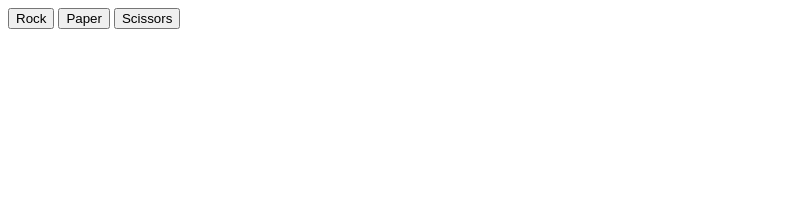
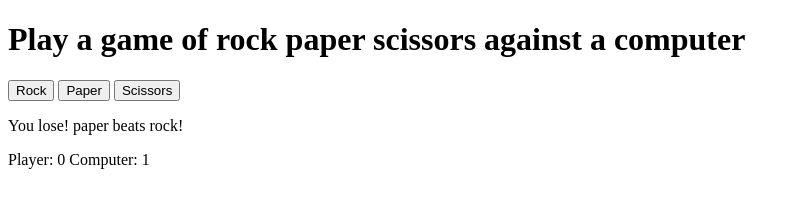
Before and after one commit to 1michhu1/odinProjectRockPaperScissors, a plain HTML site: page index.html in a window 1280 px wide. Both pictures are taken after a click on the button "Rock". Shown: the whole page, without its empty margins (0-800 px from the left). Drawn offline with Linux system fonts and the light colour scheme.

Commit message:
add rock paper scissors ui (display score and results)

```diff
--- a/index.html
+++ b/index.html
@@ -7,9 +7,14 @@
     <script src="rockPaperScissors.js" defer></script>
 </head>
 <body>
+    <h1>Play a game of rock paper scissors against a computer</h1>
     <button id="rock">Rock</button>
     <button id="paper">Paper</button>
     <button id="scissors">Scissors</button>
+    <div>
+        <p id="roundResultText"></p>
+        <p id="totalScoreResultText"></p>
+    </div>
 
 </body>
 </html>
--- a/rockPaperScissors.js
+++ b/rockPaperScissors.js
@@ -1,10 +1,21 @@
-function getComputerChoice(choices) {
+let numRoundsPlayed = 0
+let compChoices = ['rock', 'paper', 'scissors']
+let playerScore = 0
+let compScore = 0
+const resultRef = document.querySelector("#roundResultText")
+const totalScoreRef = document.querySelector("#totalScoreResultText")
+
+function getCompChoice(choices) {
     return choices[ Math.floor(Math.random() * choices.length)]
 };
 
-function playRound( playerSelection, computerSelection ) {
+function getGameResult( playerSelection, computerSelection ) {
+    // return game result as a number: 0=draw, 1=player wins, 2=computer wins
+    // and also returns game resultStr
     playerSelection = playerSelection.toLowerCase()
-    resultStr = "adsf"
+    resultStr = ""
+    resultNum = 0
+
     playerWin = ( (playerSelection == "paper" && computerSelection == 'rock')
     || (playerSelection == "scissors" && computerSelection == 'paper')
     || (playerSelection == "rock" && computerSelection == "scissors")
@@ -16,49 +27,52 @@ function playRound( playerSelection, computerSelection ) {
 
     } else if (playerWin) {
         resultStr = `You win! ${playerSelection} beats ${computerSelection}!`
+        resultNum = 1
     } else {
         resultStr = `You lose! ${computerSelection} beats ${playerSelection}!`
+        resultNum = 2
 
     }
 
-    return resultStr
+    return [resultNum, resultStr]
 };
 
-function getPlayerChoice() {
-    console.log(this.getAttribute('id'))
+function increaseScore(roundResult) {
+    if (roundResult === 1) {
+        playerScore += 1
+    }
+    else if (roundResult === 2) {
+        compScore += 1
+    }
+}
+
+function playRound() {
+    if (numRoundsPlayed < 5) {
+
+        playerSelection = this.getAttribute('id')
+        compSelection = getCompChoice(compChoices)
+
+        resultArr = getGameResult(playerSelection, compSelection)
+        resultNum = resultArr[0]
+        resultStr = resultArr[1]
+        resultRef.textContent = resultStr
+
+        increaseScore(resultNum)
+        totalScoreStr = `Player: ${playerScore} Computer: ${compScore}`
+        totalScoreRef.textContent = totalScoreStr
+
+        if (resultNum) {
+            numRoundsPlayed += 1
+        }
+
+    }
 
 }
 
 function game() {
-    // pressing buttons calls play round function
-    // change playerSelection value to choice based on which button pressed
-    compChoices = ['rock', 'paper', 'scissors']
     const btns = document.querySelectorAll("button")
-    btns.forEach( btn => btn.addEventListener(
-        "click",
-        () => {
-                playerSelection = btn.getAttribute("id")
-                compSelection = getComputerChoice(compChoices)
-                console.log(`player: ${playerSelection}, comp: ${compSelection}`)
-                result = playRound(playerSelection, compSelection)
-                console.log(result)
-            }
-        )
-    )
+    btns.forEach( btn => btn.addEventListener("click", playRound))
 
-    // compChoices = ['rock', 'paper', 'scissors'];
-
-    // playerSelection = prompt("enter choice: rock, paper or scissors", "rock");
-    // computerSelection = getComputerChoice( compChoices )
-    // result = playRound( playerSelection, computerSelection );
-    // console.log(`playersleection: ${playerSelection}`)
-    // console.log(`computerseleection: ${computerSelection}`)
-
-
-    // console.log(result);
-
-    };
+};
 
 game()
-
-// console.log(getComputerChoice(['rock', 'paper', 'scissors']));
```
